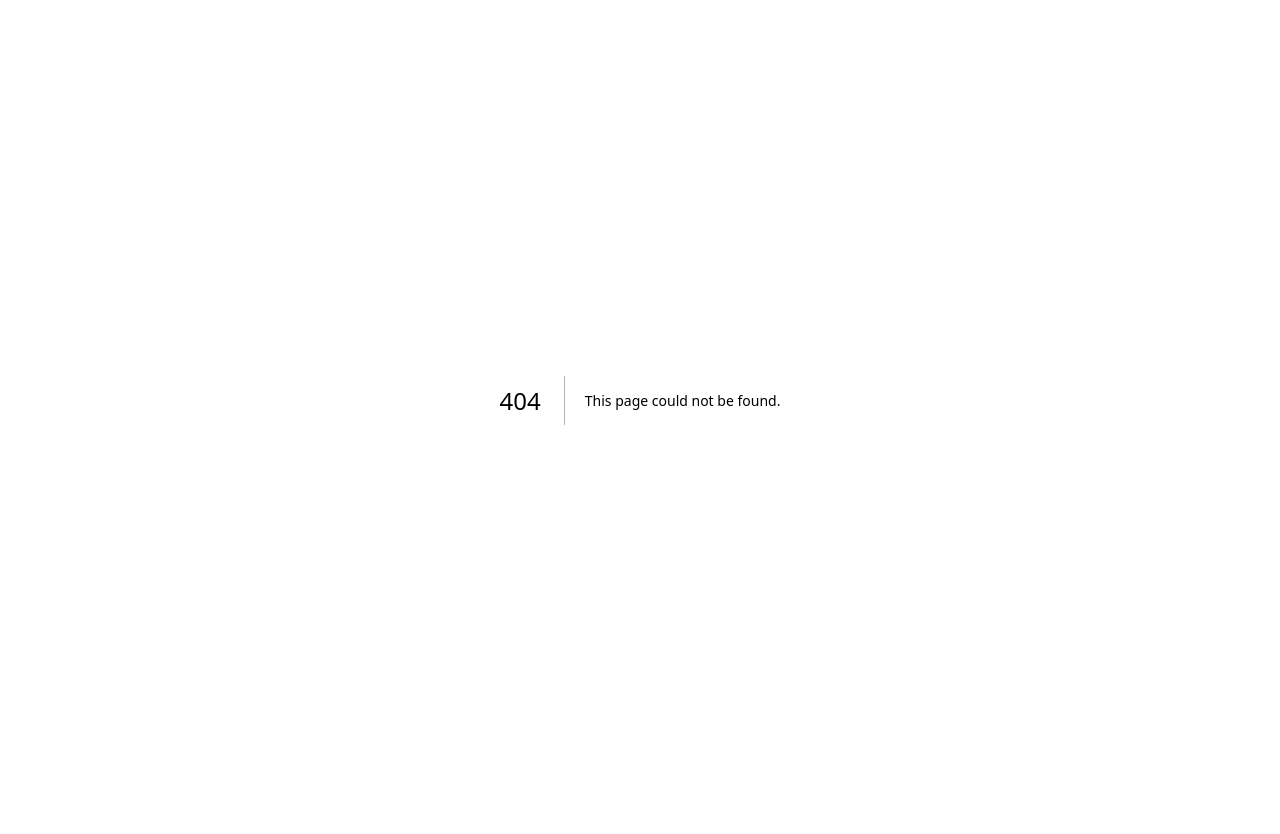
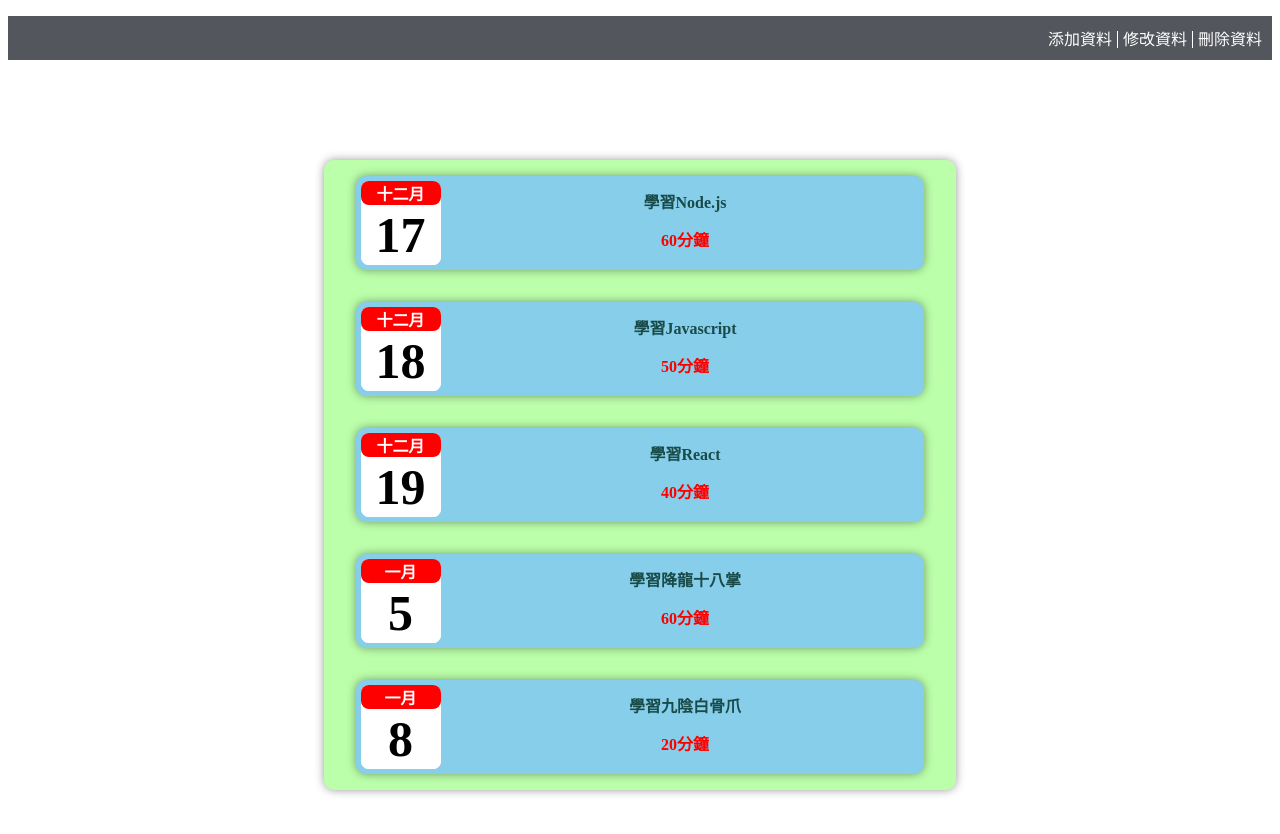
Before and after one commit to xzsa654/next-start, a Next.js app: page /my-plan/Components/navbar in a window 1280 px wide. Before the commit this address had no page. Shown: the top 834 px of the page. Before the commit the page ends 800 px from the top, so only its background shows below. Built offline with nearby package versions, Linux system fonts and the light colour scheme.

Commit message:
myPlan更新

```diff
--- a/app/my-plan/Components/logitem.js
+++ b/app/my-plan/Components/logitem/page.js
@@ -1,13 +1,13 @@
 'use client'
 
 import React, { useState, useEffect } from 'react'
-import Mydata from './mydate.js'
+import MyData from '../mydate/page.js'
 import './logitem.css'
 export default function ComponentsLogitem(props) {
   return (
     <>
       <div className="item">
-        <Mydata date={props.date} />
+        <MyData date={props.date} />
         <div className="content">
           <h2 className="desc">{props.desc}</h2>
           <div className="time">{props.time}分鐘</div>
--- a/app/my-plan/Components/logs.js
+++ b/app/my-plan/Components/logs/page.js
@@ -1,7 +1,7 @@
 'use client'
 import './logs.css'
 import React, { useState, useEffect } from 'react'
-import LogItem from './logitem.js'
+import LogItem from '../logitem/page.js'
 export default function ComponentsLogs(props) {
   const mySend = [
     {
@@ -22,14 +22,24 @@ export default function ComponentsLogs(props) {
     { date: new Date('2023-1-5'), desc: '學習降龍十八掌', time: 60 },
     { date: new Date('2023-1-8'), desc: '學習九陰白骨爪', time: 20 },
   ]
-  const myItem =mySend.map((i, v) => (
-    <LogItem key={v} {...i} />
-  ))
+
+  const [plan, setPlan] = useState(mySend)
+  useEffect(() => {
+    if (props[0]?.add) {
+      setPlan((prevPlan) => [
+        ...prevPlan,
+        {
+          date: new Date('2023-1-5'),
+          desc: '學習降龍十八掌',
+          time: 60,
+        },
+      ])
+    }
+  }, [props[0]?.add])
+  const myItem = plan.map((i, v) => <LogItem key={v} {...i} />)
   return (
     <>
-      <div className={'container'}>
-        {myItem}
-      </div>
+      <div className={'container'}>{myItem}</div>
     </>
   )
 }
--- /dev/null
+++ b/app/my-plan/Components/navbar/page.js
@@ -0,0 +1,39 @@
+'use client'
+
+import React, { useState, useEffect } from 'react'
+import style from './style.module.css'
+import Logs from '../logs/page.js'
+import next from 'next'
+export default function NavbarPage(props) {
+  const logData = [{ add: 0 }]
+  const [logs, setLog] = useState(logData)
+  const handlerAddPlan = () => {
+    const nextData = logs.map((r) => {
+      return { ...r, add: r.add + 1 }
+    })
+    setLog(nextData)
+  }
+  return (
+    <>
+      <ul className={style['nav-bar']}>
+        <li>
+          <a
+            href="#"
+            onClick={() => {
+              handlerAddPlan()
+            }}
+          >
+            添加資料
+          </a>
+        </li>
+        <li>
+          <a href="#">修改資料</a>
+        </li>
+        <li>
+          <a href="#">刪除資料</a>
+        </li>
+      </ul>
+      <Logs {...logs} />
+    </>
+  )
+}
--- /dev/null
+++ b/app/my-plan/Components/navbar/style.module.css
@@ -0,0 +1,23 @@
+.nav-bar {
+  list-style: none;
+  display: flex;
+  justify-content: end;
+  background-color: #53565c;
+  padding: 10px;
+}
+.nav-bar li {
+  margin-left: 5px;
+}
+.nav-bar li:nth-child(-n + 2)::after {
+  content: '';
+  border-left: 1px solid #fff;
+  margin-left: 5px;
+}
+.nav-bar li a:hover {
+  color: #976666;
+}
+
+.nav-bar li a {
+  text-decoration: none;
+  color: #fff;
+}
```
Also changed, not shown: app/my-plan/page.js (+3 -5 lines), app/my-plan/style.css (deleted, +0 -33 lines), app/my-plan/Components/logitem/logitem.css (renamed from app/my-plan/Components/logitem.css), app/my-plan/Components/logs/logs.css (renamed from app/my-plan/Components/logs.css), app/my-plan/Components/mydate/mydate.css (renamed from app/my-plan/Components/mydate.css), app/my-plan/Components/mydate/page.js (renamed from app/my-plan/Components/mydate.js).
